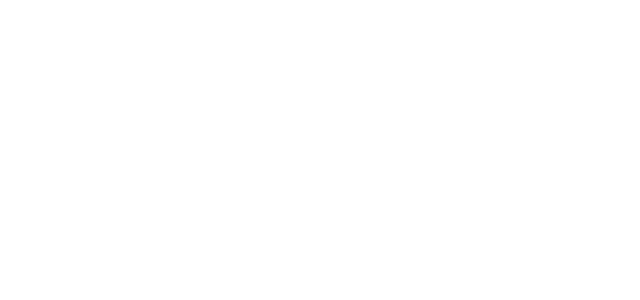
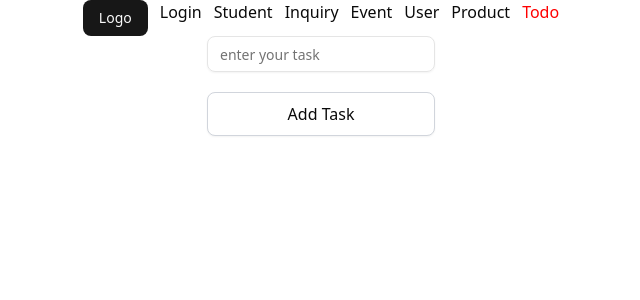
Before and after one commit to shashank-35/CampusOne, a React (Vite) app: page /todo in a window 1280 px wide. Before the commit this address had no page. Shown: the top 300 px of the page, without its empty margins (319-959 px from the left). Built offline with nearby package versions, Linux system fonts and the light colour scheme.

Commit message:
use router

```diff
--- a/src/App.css
+++ b/src/App.css
@@ -121,3 +121,7 @@
     @apply bg-background text-foreground;
   }
 }
+
+.active {
+  color: red;
+}
--- a/src/App.jsx
+++ b/src/App.jsx
@@ -1,34 +1,12 @@
-import { useState } from "react";
-
+import { BrowserRouter } from "react-router";
 import "./App.css";
-import LoginForm from "./pages/LoginForm";
-import StudentForm from "./pages/StudentForm";
-import InquiryForm from "./pages/InquiryForm";
-import { EventForm } from "./pages/EventForm";
-import { BrowserRouter, Routes, Route } from "react-router";
-import { UserForm } from "./pages/UserForm";
-import { ProductForm } from "./pages/ProductForm";
+import Router from "./router/Router";
 
 function App() {
-  const [count, setCount] = useState(0);
-
   return (
-    <>
-      <BrowserRouter>
-        <Routes>
-          <Route path="/login" element={<LoginForm />} />
-          <Route path="/student/create" element={<StudentForm />} />
-          <Route path="/inquiry" element={<InquiryForm />} />
-          <Route path="/event" element={<EventForm />} />
-          <Route path="/user" element={<UserForm />} />
-          <Route path="/product" element={<ProductForm />} />
-        </Routes>
-
-        {/* <StudentForm />
-        <InquiryForm />
-        <EventForm /> */}
-      </BrowserRouter>
-    </>
+    <BrowserRouter>
+      <Router />
+    </BrowserRouter>
   );
 }
 
--- a/src/pages/CourseForm.jsx
+++ b/src/pages/CourseForm.jsx
@@ -5,7 +5,7 @@ import { Textarea } from "@/components/ui/textarea";
 import { Label } from "@/components/ui/label";
 import { Button } from "@/components/ui/button";
 
-export  function CourseForm() {
+export function CourseForm() {
   return (
     <div className="min-h-screen bg-white flex items-center justify-center p-6">
       {/* Course Form Card */}
--- /dev/null
+++ b/src/pages/LoginFormPrac.jsx
@@ -0,0 +1,133 @@
+import { Card, CardContent, CardHeader, CardTitle } from "@/components/ui/card";
+import { Input } from "@/components/ui/input";
+import { Label } from "@/components/ui/label";
+import { Button } from "@/components/ui/button";
+import { Checkbox } from "@/components/ui/checkbox";
+
+import { Controller, useForm } from "react-hook-form";
+
+export default function LoginFormPrac() {
+  const {
+    control,
+    handleSubmit,
+    formState: { errors },
+  } = useForm({
+    defaultValues: {
+      email: "",
+      password: "",
+    },
+  });
+
+  const submitHandler = (data) => {
+    console.log("🚀 Login Data:", data);
+  };
+
+  return (
+    <div className="min-h-screen bg-gray-100 flex items-center justify-center px-4">
+      <Card className="w-full max-w-md bg-white border border-gray-200 shadow-sm">
+        <CardHeader className="pb-4">
+          <CardTitle className="text-2xl font-semibold text-gray-800 text-center">
+            Login
+          </CardTitle>
+        </CardHeader>
+
+        <CardContent className="space-y-6">
+          <form onSubmit={handleSubmit(submitHandler)} className="space-y-5">
+            {/* Email */}
+            <div className="group">
+              <Label className="group-hover:text-black">Email Address</Label>
+
+              <Controller
+                name="email"
+                control={control}
+                rules={{
+                  required: "Email is required",
+                }}
+                render={({ field }) => (
+                  <Input
+                    {...field}
+                    type="email"
+                    placeholder="example@email.com"
+                    className="hover:border-gray-400 focus:border-black focus:ring-1 focus:ring-black"
+                  />
+                )}
+              />
+
+              {errors.email && (
+                <p className="text-sm text-red-500 mt-1">
+                  {errors.email.message}
+                </p>
+              )}
+            </div>
+
+            {/* Password */}
+            <div className="group">
+              <Label className="group-hover:text-black">Password</Label>
+
+              <Controller
+                name="password"
+                control={control}
+                rules={{
+                  required: "Password is required",
+                  minLength: {
+                    value: 6,
+                    message: "Minimum 6 characters",
+                  },
+                }}
+                render={({ field }) => (
+                  <Input
+                    {...field}
+                    type="password"
+                    placeholder="Enter your password"
+                    className="hover:border-gray-400 focus:border-black focus:ring-1 focus:ring-black"
+                  />
+                )}
+              />
+
+              {errors.password && (
+                <p className="text-sm text-red-500 mt-1">
+                  {errors.password.message}
+                </p>
+              )}
+            </div>
+
+            {/* Remember */}
+            <div className="flex items-center justify-between text-sm">
+              <div className="flex items-center gap-2">
+                <Checkbox id="remember" />
+                <Label htmlFor="remember" className="cursor-pointer">
+                  Remember me
+                </Label>
+              </div>
+
+              <button type="button" className="text-gray-600 hover:text-black">
+                Forgot password?
+              </button>
+            </div>
+
+            {/* Submit */}
+            <Button
+              type="submit"
+              variant="outline"
+              className="w-full h-11 text-base
+                         border-gray-300
+                         hover:bg-gray-900
+                         hover:text-white
+                         hover:border-gray-900"
+            >
+              Login
+            </Button>
+          </form>
+
+          {/* Footer */}
+          <p className="text-sm text-center text-gray-600">
+            Don’t have an account?{" "}
+            <span className="text-black cursor-pointer hover:underline">
+              Register
+            </span>
+          </p>
+        </CardContent>
+      </Card>
+    </div>
+  );
+}
--- /dev/null
+++ b/src/pages/Todo.jsx
@@ -0,0 +1,55 @@
+import { Button } from "@/components/ui/button";
+import { Input } from "@/components/ui/input";
+import React from "react";
+import { Controller, useForm } from "react-hook-form";
+
+export default function Todo() {
+  const { control, handleSubmit, reset } = useForm({
+    defaultValue: {
+      todo: "",
+    },
+  });
+
+  const addTodoHandler = (data) => {
+    console.log("🚀 ~ addTodoHandler ~ data:", data);
+    reset({
+      todo: "",
+    });
+  };
+  return (
+    <div className="flex justify-center items-center">
+      <form onSubmit={handleSubmit(addTodoHandler)} className="space-y-5">
+        {/* Email */}
+        <div className="group">
+          <Controller
+            name="todo"
+            control={control}
+            render={({ field }) => {
+              return (
+                <Input
+                  {...field}
+                  type="text"
+                  placeholder="enter your task"
+                  className="hover:border-gray-400 focus:border-black focus:ring-1 focus:ring-black"
+                />
+              );
+            }}
+          />
+        </div>
+
+        {/* Submit */}
+        <Button
+          type="submit"
+          variant="outline"
+          className="w-full h-11 text-base
+                         border-gray-300
+                         hover:bg-gray-900
+                         hover:text-white
+                         hover:border-gray-900"
+        >
+          Add Task
+        </Button>
+      </form>
+    </div>
+  );
+}
--- /dev/null
+++ b/src/router/Router.jsx
@@ -0,0 +1,51 @@
+import { Button } from "@/components/ui/button";
+import { EventForm } from "@/pages/EventForm";
+import InquiryForm from "@/pages/InquiryForm";
+import LoginForm from "@/pages/LoginForm";
+import { ProductForm } from "@/pages/ProductForm";
+import StudentForm from "@/pages/StudentForm";
+import Todo from "@/pages/Todo";
+import { UserForm } from "@/pages/UserForm";
+import { Routes, Route, Link, useNavigate, NavLink } from "react-router";
+
+export default function Router() {
+  const navigate = useNavigate();
+  return (
+    <>
+      <header className="flex gap-3 list-none justify-center ">
+        <Button onClick={() => navigate("/")}>Logo </Button>
+        <NavLink to="/">
+          <li>Login</li>
+        </NavLink>
+        <NavLink to="/student">
+          <li>Student</li>
+        </NavLink>
+        <NavLink to="/inquiry">
+          <li>Inquiry</li>
+        </NavLink>
+        <NavLink to="/event">
+          <li>Event</li>
+        </NavLink>
+        <NavLink to="/user">
+          <li>User</li>
+        </NavLink>
+        <NavLink to="/product">
+          <li>Product</li>
+        </NavLink>
+        <NavLink to="/todo">
+          <li>Todo</li>
+        </NavLink>
+      </header>
+      <Routes>
+        <Route path="/" element={<LoginForm />} />
+        <Route path="/student/create" element={<StudentForm />} />
+        <Route path="/student" element={<StudentForm />} />
+        <Route path="/inquiry" element={<InquiryForm />} />
+        <Route path="/event" element={<EventForm />} />
+        <Route path="/user" element={<UserForm />} />
+        <Route path="/product" element={<ProductForm />} />
+        <Route path="/todo" element={<Todo />} />
+      </Routes>
+    </>
+  );
+}
```
Also changed, not shown: src/pages/InquiryForm.jsx (+8 -4 lines).
